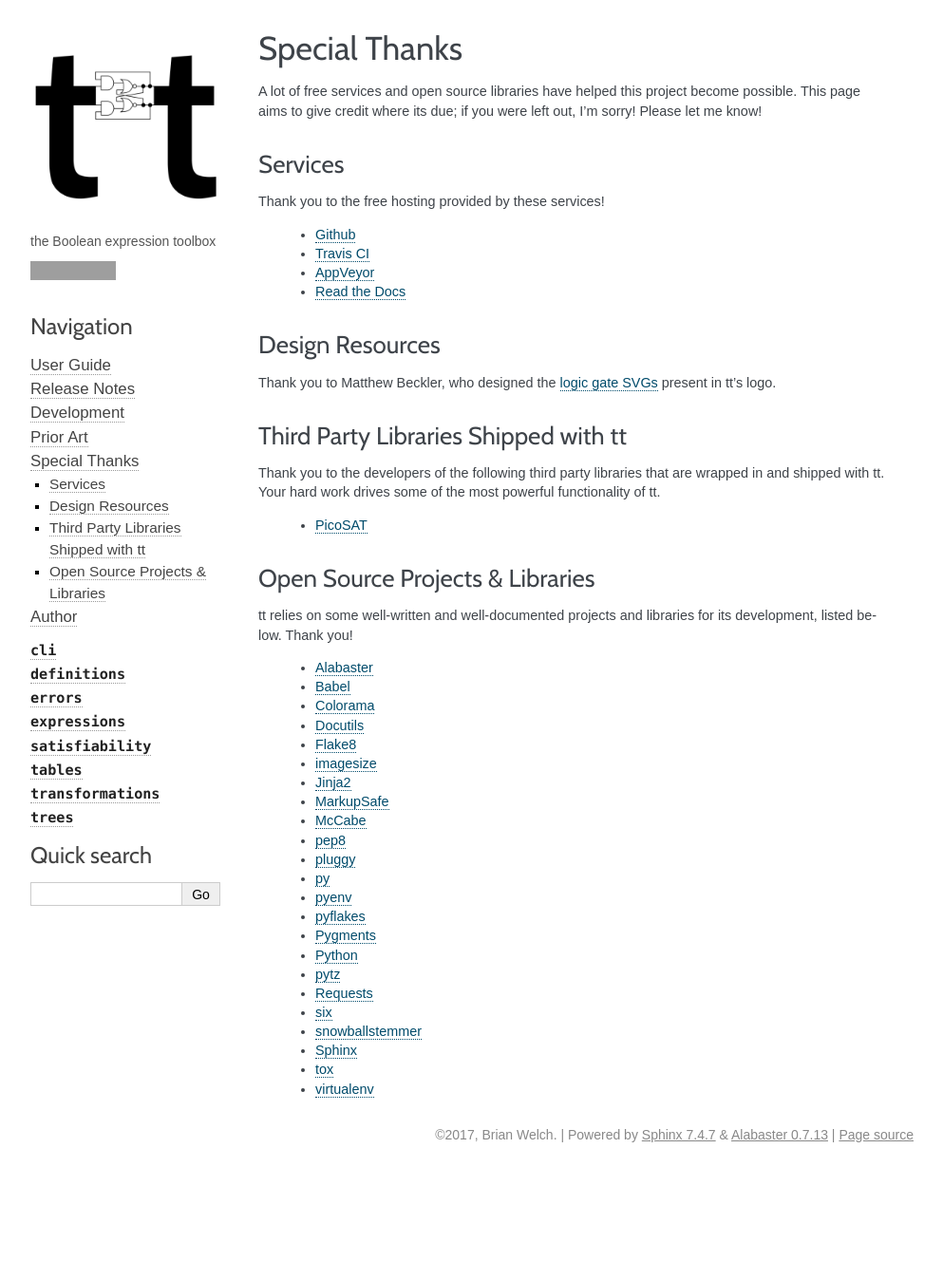
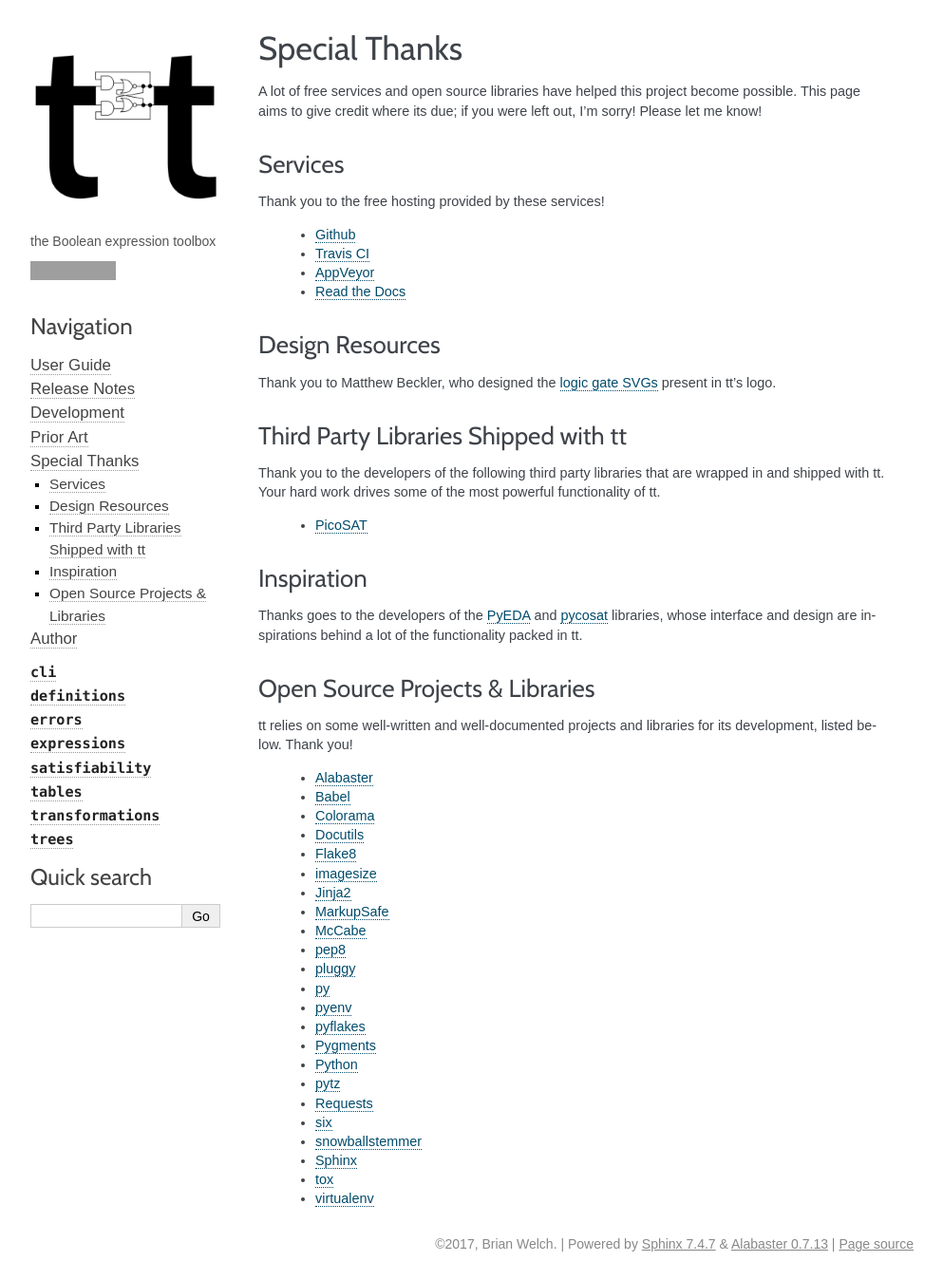
Before and after one commit to welchbj/tt, a Sphinx documentation site: the page built from docs/special_thanks.rst, in a window 1280 px wide. Shown: the whole page at 95% size, without its empty margins (148-1141 px from the left). Built offline with Sphinx 7.4.7, drawn with Linux system fonts in a browser that asks for light colours; some web fonts are replaced; before the commit the page ends 1233 px from its top, so only the background shows below that; grey boxes are pictures that could not be loaded.

```diff
--- a/docs/special_thanks.rst
+++ b/docs/special_thanks.rst
@@ -28,6 +28,12 @@ Third Party Libraries Shipped with tt
 Thank you to the developers of the following third party libraries that are wrapped in and shipped with tt. Your hard work drives some of the most powerful functionality of tt.
 
     * `PicoSAT`_
+
+
+Inspiration
+-----------
+
+Thanks goes to the developers of the `PyEDA`_ and `pycosat`_ libraries, whose interface and design are inspirations behind a lot of the functionality packed in tt.
 
 
 Open Source Projects & Libraries
@@ -69,6 +75,9 @@ tt relies on some well-written and well-documented projects and libraries for it
 
 .. _PicoSAT: http://fmv.jku.at/picosat/
 
+.. _PyEDA: https://github.com/cjdrake/pyeda
+.. _pycosat: https://github.com/ContinuumIO/pycosat
+
 .. _Alabaster: http://alabaster.readthedocs.io/en/latest/
 .. _Babel: http://babel.pocoo.org/en/latest/
 .. _Colorama: https://github.com/tartley/colorama
--- a/docs/user_guide.rst
+++ b/docs/user_guide.rst
@@ -10,5 +10,7 @@ Exploring the topics listed below should give you an idea of how to use the tool
     user_guide/expression_basics
     user_guide/table_basics
 
+The user guide is a work in progress, with more to come soon!
+
 
 .. _issue on GitHub: https://github.com/welchbj/tt/issues/new
```
Also changed, not shown: docs/release_notes.rst (+3 -3 lines).
